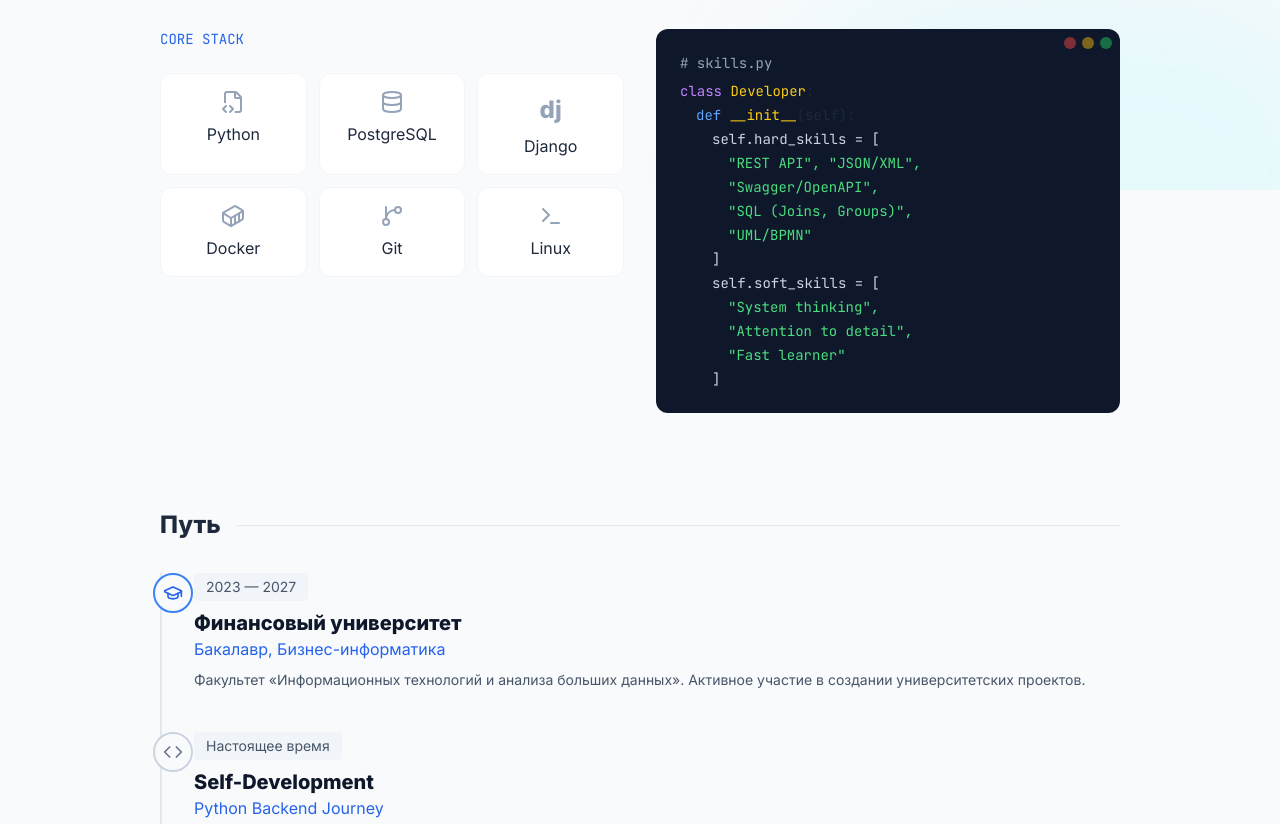
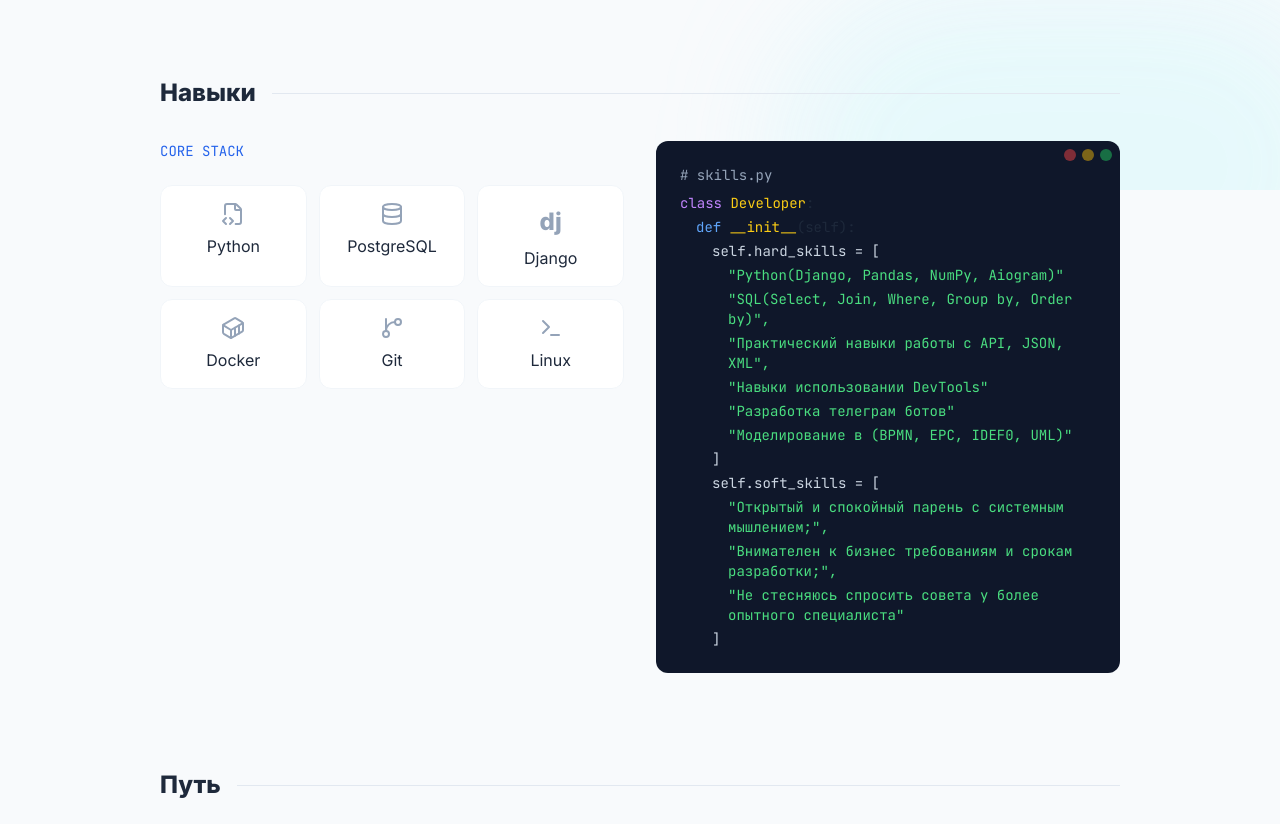
Before and after one commit to ErMe4a/resume, a plain HTML site: page index.html in a window 1280 px wide. Shown: the part 610-1434 px from the top of the page. Drawn offline with nearby package versions, Linux system fonts and the light colour scheme.

Commit message:
Update index.html

```diff
--- a/index.html
+++ b/index.html
@@ -3,7 +3,7 @@
 <head>
     <meta charset="UTF-8">
     <meta name="viewport" content="width=device-width, initial-scale=1.0">
-    <title>Бабаев Эрмек | Backend Developer</title>
+    <title>Бабаев Эрмек | Стажер программист</title>
 
     <script src="https://cdn.tailwindcss.com"></script>
     <script>
@@ -138,7 +138,7 @@
                 </div>
 
                 <h1 class="text-4xl md:text-6xl font-bold tracking-tight">
-                    Привет, я <span class="text-blue-600 dark:text-dev-neon">Эрмек</span>.
+                    Стажер <span class="text-blue-600 dark:text-dev-neon">программист</span>
                 </h1>
 
                 <div class="h-8 md:h-10 text-xl md:text-2xl text-slate-500 dark:text-slate-400 font-mono">
@@ -146,7 +146,7 @@
                 </div>
 
                 <p class="text-slate-600 dark:text-slate-300 max-w-lg mx-auto md:mx-0 leading-relaxed">
-                    Студент, энтузиаст и будущий Senior Backend Developer. Создаю надежные API, обожаю Python и не боюсь сложных SQL-запросов.
+                    Студент 3 курса Бизнес-информатики ищющий себя в IT. Как студент БИ у меня есть разнообразные практические навыки в сборе, анализе, проектировании, разработке и тестровании различных систем. Так же есть университетский опыт работы в моделировании бизнес-процессов в различных методологиях.
                 </p>
 
                 <div class="flex flex-wrap justify-center md:justify-start gap-4 pt-4">
@@ -177,7 +177,7 @@
 
         <section id="stack" class="scroll-mt-24">
             <div class="flex items-center gap-4 mb-8">
-                <h2 class="text-2xl font-bold dark:text-white">Технический арсенал</h2>
+                <h2 class="text-2xl font-bold dark:text-white">Навыки</h2>
                 <div class="h-px bg-slate-200 dark:bg-slate-700 flex-1"></div>
             </div>
 
@@ -227,15 +227,17 @@
                         <div><span class="text-purple-400">class</span> <span class="text-yellow-400">Developer</span>:</div>
                         <div class="pl-4"><span class="text-blue-400">def</span> <span class="text-yellow-400">__init__</span>(self):</div>
                         <div class="pl-8 text-slate-300">self.hard_skills = [</div>
-                        <div class="pl-12 text-green-400">"REST API", "JSON/XML",</div>
-                        <div class="pl-12 text-green-400">"Swagger/OpenAPI",</div>
-                        <div class="pl-12 text-green-400">"SQL (Joins, Groups)",</div>
-                        <div class="pl-12 text-green-400">"UML/BPMN"</div>
+                        <div class="pl-12 text-green-400">"Python(Django, Pandas, NumPy, Aiogram)"</div>
+                        <div class="pl-12 text-green-400">"SQL(Select, Join, Where, Group by, Order by)",</div>
+                        <div class="pl-12 text-green-400">"Практический навыки работы с API, JSON, XML",</div>
+                        <div class="pl-12 text-green-400">"Навыки использовании DevTools"</div>
+                        <div class="pl-12 text-green-400">"Разработка телеграм ботов"</div>
+                        <div class="pl-12 text-green-400">"Моделирование в (BPMN, EPC, IDEF0, UML)"</div>
                         <div class="pl-8 text-slate-300">]</div>
                         <div class="pl-8 text-slate-300">self.soft_skills = [</div>
-                        <div class="pl-12 text-green-400">"System thinking",</div>
-                        <div class="pl-12 text-green-400">"Attention to detail",</div>
-                        <div class="pl-12 text-green-400">"Fast learner"</div>
+                        <div class="pl-12 text-green-400">"Открытый и спокойный парень с системным мышлением;",</div>
+                        <div class="pl-12 text-green-400">"Внимателен к бизнес требованиям и срокам разработки;",</div>
+                        <div class="pl-12 text-green-400">"Не стесняюсь спросить совета у более опытного специалиста"</div>
                         <div class="pl-8 text-slate-300">]</div>
                     </div>
                 </div>
```
